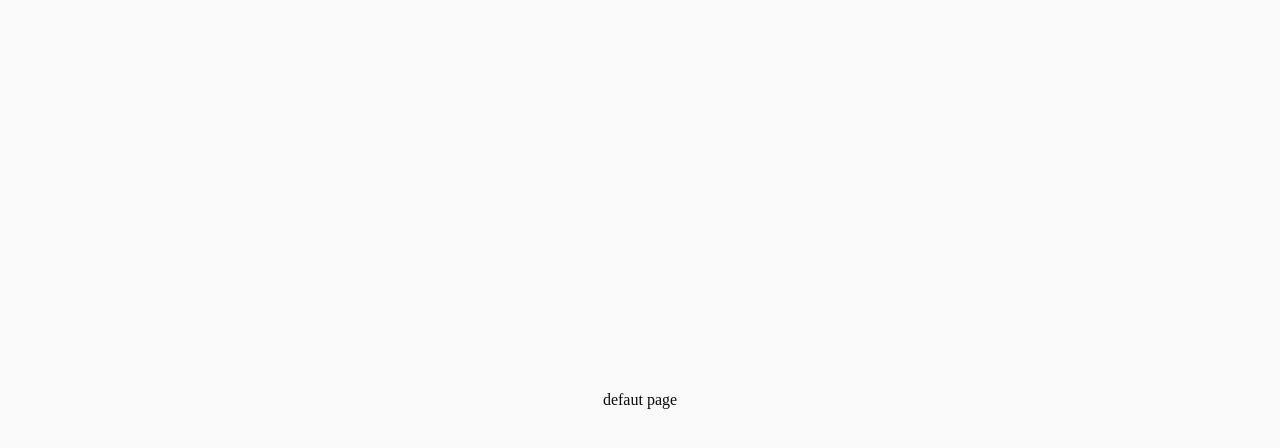
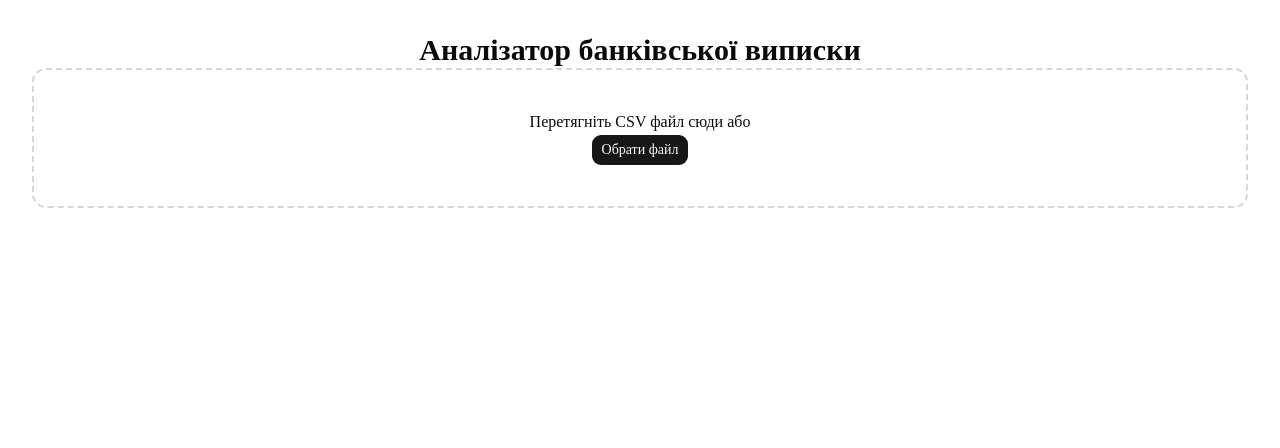
Before and after one commit to Staskovych/bank-analyzer, a Next.js app: page / in a window 1280 px wide. Shown: the top 448 px of the page. Built offline with nearby package versions, Linux system fonts and the light colour scheme.

Commit message:
feat: assemble main page with all components and skipped lines warning

```diff
--- a/app/dev/page.tsx
+++ /dev/null
@@ -1,43 +0,0 @@
-'use client';
-import { FileUploader } from '@/components/custom/FileUploader';
-import { FilterBar } from '@/components/custom/FilterBar';
-import { SummaryCards } from '@/components/custom/SummaryCards';
-import { TopCounterparties } from '@/components/custom/TopCounterparties';
-import { TransactionTable } from '@/components/custom/TransactionTable';
-import { useStatement } from '@/hooks/useStatement';
-import { calculateSummary, getTop5Counterparties } from '@/lib/statement';
-
-export default function DevPage() {
-  const {
-    parseResult,
-    filter,
-    search,
-    filteredTransactions,
-    setData,
-    setFilter,
-    setSearch,
-  } = useStatement();
-
-  const summary = parseResult
-    ? calculateSummary(parseResult.transactions)
-    : null;
-
-  const top5 = parseResult
-    ? getTop5Counterparties(parseResult.transactions)
-    : [];
-
-  return (
-    <div className="p-8">
-      {summary && <SummaryCards summary={summary} />}
-      <FileUploader onParsed={setData} />
-      <FilterBar
-        filter={filter}
-        search={search}
-        onFilter={setFilter}
-        onSearch={setSearch}
-      />
-      <TransactionTable transactions={filteredTransactions} />
-      <TopCounterparties data={top5} />
-    </div>
-  );
-}
--- a/app/page.tsx
+++ b/app/page.tsx
@@ -1,7 +1,71 @@
+'use client';
+import { FileUploader } from '@/components/custom/FileUploader';
+import { FilterBar } from '@/components/custom/FilterBar';
+import { SummaryCards } from '@/components/custom/SummaryCards';
+import { TopCounterparties } from '@/components/custom/TopCounterparties';
+import { TransactionTable } from '@/components/custom/TransactionTable';
+import { useStatement } from '@/hooks/useStatement';
+import { calculateSummary, getTop5Counterparties } from '@/lib/statement';
+import { Button } from '@/components/ui/button';
+
 export default function Home() {
+  const {
+    parseResult,
+    filter,
+    search,
+    filteredTransactions,
+    setData,
+    setFilter,
+    setSearch,
+    reset,
+  } = useStatement();
+
+  const summary = parseResult
+    ? calculateSummary(parseResult.transactions)
+    : null;
+
+  const top5 = parseResult
+    ? getTop5Counterparties(parseResult.transactions)
+    : [];
+
   return (
-    <div className="flex flex-col flex-1 items-center justify-center bg-zinc-50 font-sans dark:bg-black">
-      <h1>defaut page</h1>
+    <div className="p-8">
+      <h1 className="text-3xl font-bold text-center">
+        Аналізатор банківської виписки
+      </h1>
+      {parseResult && (
+        <div className="flex justify-center">
+          <Button variant="outline" onClick={reset}>
+            Завантажити інший файл
+          </Button>
+        </div>
+      )}
+      {summary && <SummaryCards summary={summary} />}
+      {parseResult && parseResult.skippedLines > 0 && (
+        <div className="bg-yellow-50 border border-yellow-200 rounded-lg p-4">
+          <p className="text-yellow-800 font-medium">
+            Пропущено {parseResult.skippedLines} рядків
+          </p>
+          <ul className="mt-2 text-sm text-yellow-700">
+            {parseResult.reason.map((r, i) => (
+              <li key={i}>{r}</li>
+            ))}
+          </ul>
+        </div>
+      )}
+      {!parseResult && <FileUploader onParsed={setData} />}
+      {parseResult && (
+        <>
+          <FilterBar
+            filter={filter}
+            search={search}
+            onFilter={setFilter}
+            onSearch={setSearch}
+          />
+          <TransactionTable transactions={filteredTransactions} />
+          <TopCounterparties data={top5} />
+        </>
+      )}
     </div>
   );
 }
```
